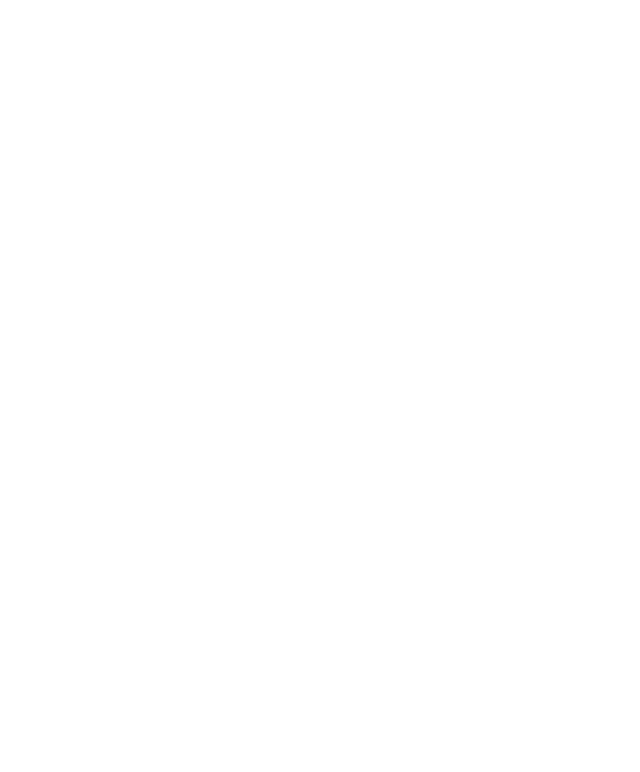
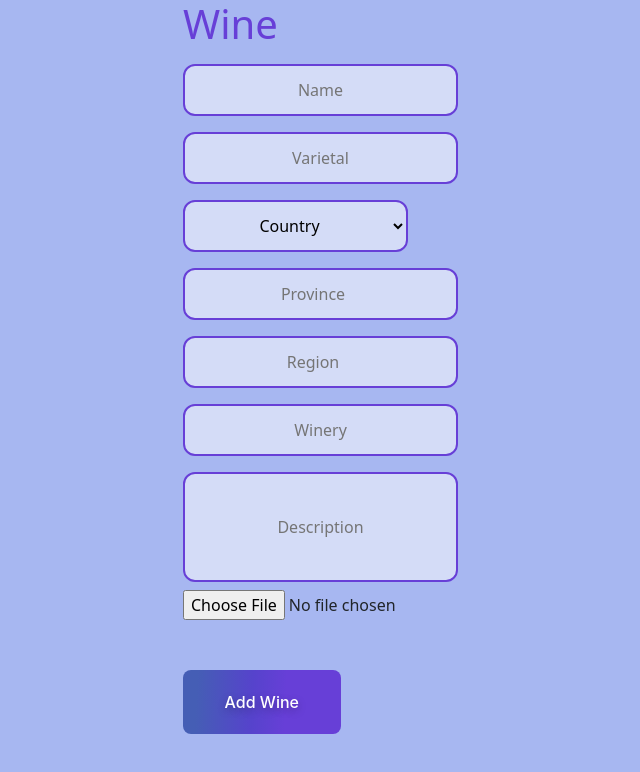
Before and after one commit to danimili/itc-hackathon-team6-winely-fe, a React (Create React App) app: page /WineForm in a window 1280 px wide. Before the commit this address had no page. Shown: the top 772 px of the page, without its empty margins (332-972 px from the left). Built offline with nearby package versions, Linux system fonts and the light colour scheme; a web font is replaced by a local one.

Commit message:
wineForm

```diff
--- a/src/App.js
+++ b/src/App.js
@@ -5,6 +5,7 @@
 import SearchPage from "./pages/SearchPage";
 import WinePage from "./pages/WinePage";
 import RecommendationPage from "./pages/RecommendationPage";
+import WineForm from "./components/WineForm";
 import "bootstrap/dist/css/bootstrap.min.css";
 
 import { useState } from "react";
@@ -25,11 +26,9 @@
                 <Routes>
                     <Route index element={<LandingPage />} />
                     <Route path="/Search" element={<SearchPage />}></Route>
-                    <Route
-                        path="/RecommendationPage"
-                        element={<RecommendationPage />}
-                    ></Route>
+                    <Route path="/RecommendationPage" element={<RecommendationPage />}></Route>
                     <Route path="/Wines" element={<WinePage />}></Route>
+                    <Route path="/WineForm" element={<WineForm />}></Route>
                 </Routes>
             </AppContext.Provider>
         </>
--- /dev/null
+++ b/src/components/WineForm.css
@@ -0,0 +1,88 @@
+.form-body{
+height: 100vh;
+background-color: hsl(227, 73%, 80%);
+}
+
+.form-container {
+  width: 250px;
+  display: block;
+  margin-left: auto;
+  margin-right: auto;
+}
+
+.add-wine-title{
+ color:#673fd7;
+}
+
+.wine-forms {
+  display: flex;
+  width: 100%;
+  flex-direction: column;
+  justify-content: center;
+  align-content: center;
+}
+
+.get-started-btn {
+    margin-top: 50px;
+    background-image: linear-gradient(
+        92.88deg,
+        #455eb5 9.16%,
+        #5643cc 43.89%,
+        #673fd7 64.72%
+    );
+    border-radius: 8px;
+    border-style: none;
+    box-sizing: border-box;
+    color: #ffffff;
+    cursor: pointer;
+    flex-shrink: 0;
+    font-family: "Inter UI", "SF Pro Display", -apple-system, BlinkMacSystemFont,
+        "Segoe UI", Roboto, Oxygen, Ubuntu, Cantarell, "Open Sans",
+        "Helvetica Neue", sans-serif;
+    font-size: 16px;
+    font-weight: 500;
+    height: 4rem;
+    padding: 0 1.6rem;
+    text-align: center;
+    text-shadow: rgba(0, 0, 0, 0.25) 0 3px 8px;
+    transition: all 0.5s;
+    user-select: none;
+    -webkit-user-select: none;
+    touch-action: manipulation;
+}
+
+.get-started-btn:hover {
+    box-shadow: rgba(80, 63, 205, 0.5) 0 1px 30px;
+    transition-duration: 0.1s;
+}
+
+@media (min-width: 768px) {
+    .get-started-btn {
+        padding: 0 2.6rem;
+    }
+}
+
+#type,
+#name,
+#height,
+#weight,
+#color,
+#bio,
+#dietery,
+#breed,
+#country-input {
+  padding: 12px 20px;
+  margin: 8px 0;
+  border: 2px solid #673fd7;
+  background-color: hsl(227, 69%, 90%);
+  border-radius: 12px;
+  text-align: center;
+}
+
+#country-input{
+    width:90%
+}
+
+#bio{
+    height: 110px;
+}
--- /dev/null
+++ b/src/components/WineForm.jsx
@@ -0,0 +1,79 @@
+import React from 'react'
+import './WineForm.css'
+
+export default function WineForm() {
+    return (
+        <>
+        <body className='form-body'>
+            <div className="form-container">
+                <form className="wine-form">
+                    <h1 className="add-wine-title">Wine</h1>
+                    <input placeholder="Name"
+                        name="type"
+                        id="type" />
+                    <input placeholder="Varietal"
+                        name="name"
+                        id="name" />
+                    <select
+                        name="adoptionStatus"
+                        id="country-input">
+                        <option className="input-option">
+                            Country
+                        </option>
+                        <option className="input-option">
+                            Argentina
+                        </option>
+                        <option className="input-option">
+                            Austria
+                        </option>
+                        <option className="input-option">
+                            Australia
+                        </option>
+                        <option className="input-option">
+                            Greece
+                        </option>
+                        <option className="input-option">
+                            Israel
+                        </option>
+                        <option className="input-option">
+                            Germany
+                        </option>
+                        <option className="input-option">
+                            Hungary
+                        </option>
+                        <option className="input-option">
+                            France
+                        </option>
+                        <option className="input-option">
+                            Italy
+                        </option>
+                    </select>
+                    <input placeholder="Province"
+                        type="number"
+                        name="height"
+                        id="height" />
+                    <input placeholder="Region"
+                        type="number"
+                        name="weight"
+                        id="weight" />
+                    <input placeholder="Winery"
+                        name="color"
+                        id="color" />
+                    <input placeholder="Description"
+                        name="bio"
+                        id="bio" />
+                </form>
+                <input placeholder="Picture"
+                    name="picture"
+                    type="file"
+                    accept='img/*'
+                    id="picture"
+                />
+                <button className="get-started-btn">
+                    Add Wine
+                </button>
+            </div>
+            </body>
+            </>
+    )
+}
```
